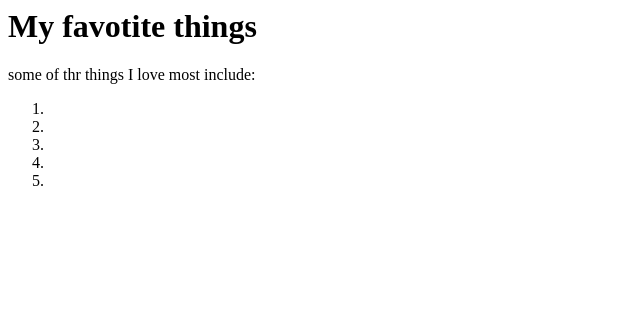
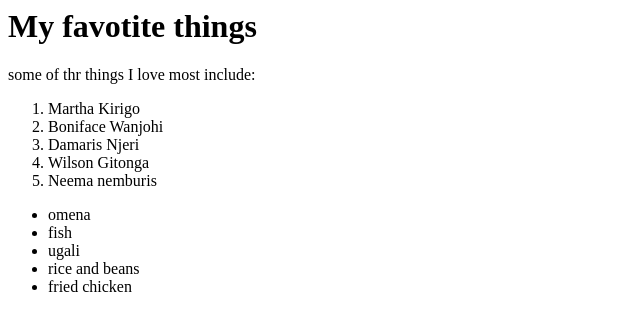
Before and after one commit to rosa1-maker/mine, a plain HTML site: page my favorite-things.html in a window 1280 px wide. Shown: the whole page, without its empty margins (0-640 px from the left). Drawn offline with Linux system fonts and the light colour scheme.

Commit message:
add the paragraph element, the ordered list elements and the unordered list elements

```diff
--- a/my favorite-things.html
+++ b/my favorite-things.html
@@ -3,10 +3,18 @@
 
     <p> some of thr things I love most include:</p>
     <ol>
-        <li></li>
-        <li></li>
-        <li></li>
-        <li></li>
-        <li></li>
+        <li>Martha Kirigo</li>
+        <li>Boniface Wanjohi</li>
+        <li>Damaris Njeri</li>
+        <li>Wilson Gitonga</li>
+        <li>Neema nemburis</li>
     </ol>
+
+    <ul>
+        <li>omena</li>
+        <li>fish</li>
+        <li> ugali</li>
+        <li>rice and beans</li>
+        <li>fried chicken</li>
+    </ul>
 </html>
```
